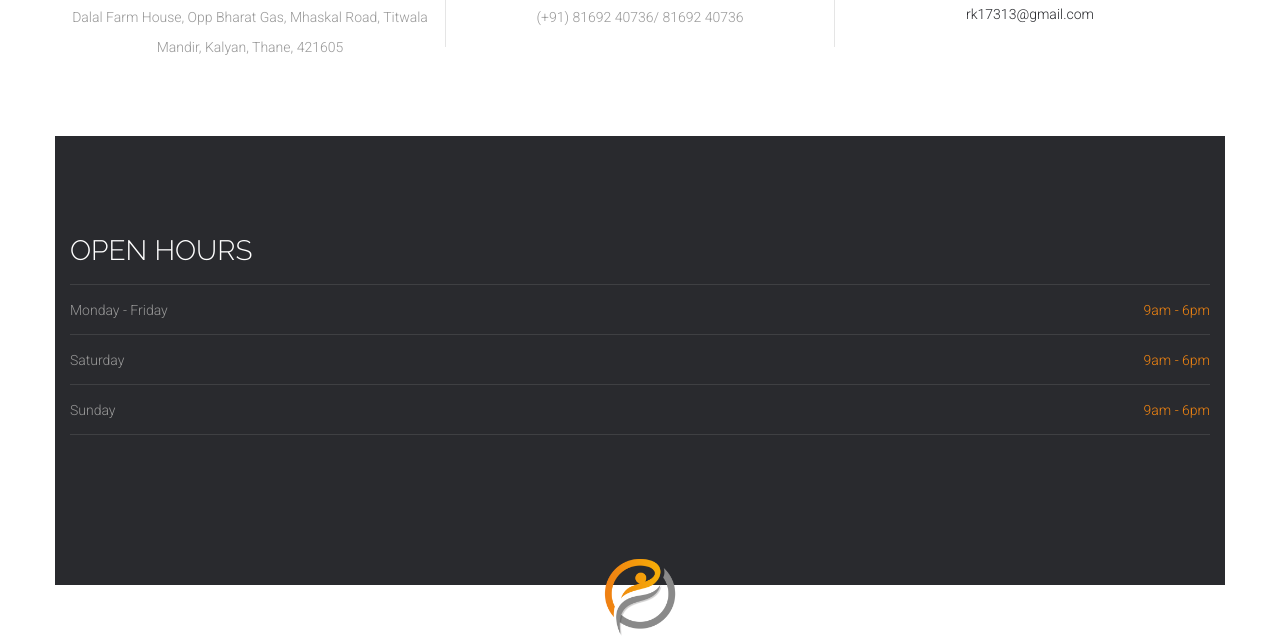
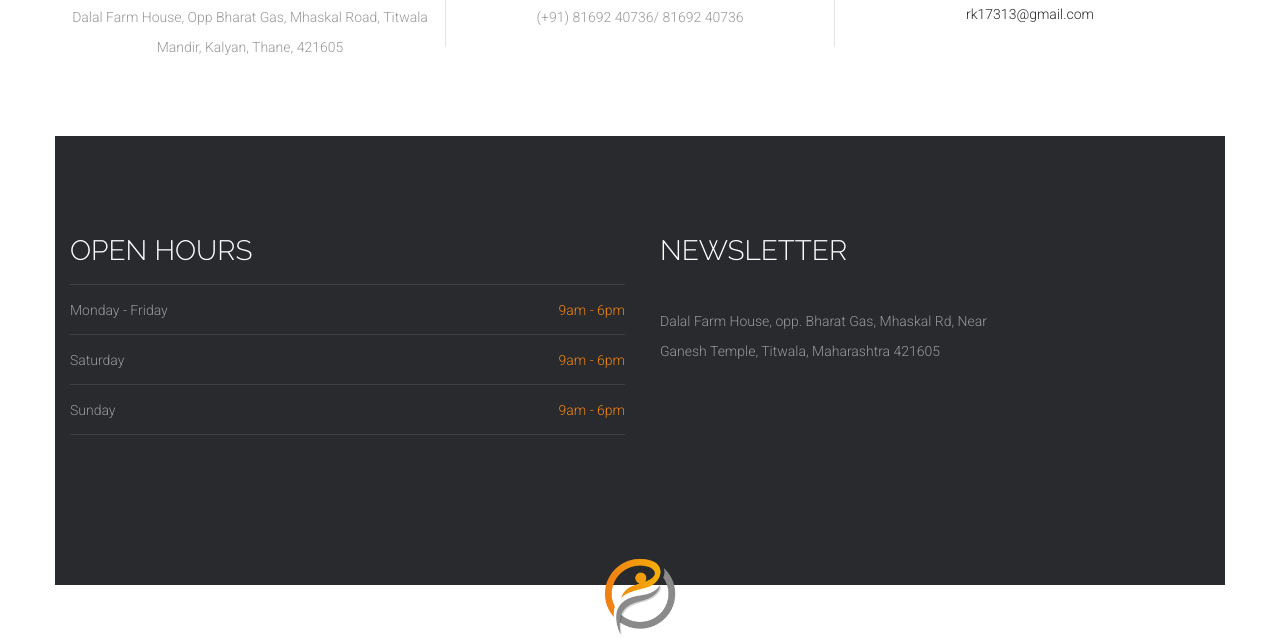
Before and after one commit to aj02/elitecarefoundation, a PHP site: page /index.php in a window 1280 px wide. Shown: the part 3440-4079 px from the top of the page. Run offline with PHP 8.4, Linux system fonts and the light colour scheme; some web fonts are replaced.

Commit message:
Update footer.php

```diff
--- a/includes/footer.php
+++ b/includes/footer.php
@@ -1,7 +1,7 @@
 <footer class="page_footer ls">
     <div class="container">
         <div class="row">
-            <div class="col-md-12 text-center">
+            <div class="col-md-6 text-center">
                 <div class="open-hours" style="max-width:100%;">
                     <h3 class="widget-title">Open Hours</h3>
                     <div>Monday - Friday <span>9am - 6pm</span></div>
@@ -30,6 +30,16 @@
 
 		</div>
             </div-->
+		<div class="col-md-6">
+                <div class="widget widget_mailchimp">
+
+		    <h3 class="widget-title">Newsletter</h3>
+			<p>Dalal Farm House, opp. Bharat Gas, Mhaskal Rd, Near Ganesh Temple, Titwala, Maharashtra 421605</p>
+
+		</div>
+            </div>
+
+
         </div>
     </div>
     <img src="images/elite_care_foundation_logo.png" alt="Chiroplastic logo" class="logo-footer site-logo">
```
